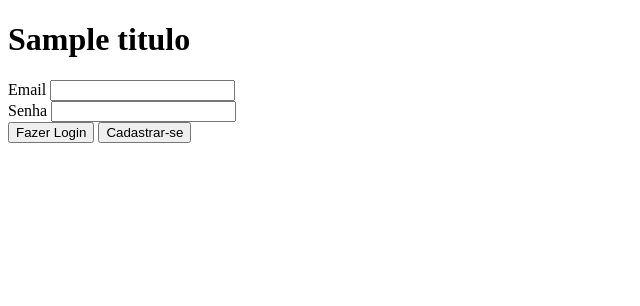
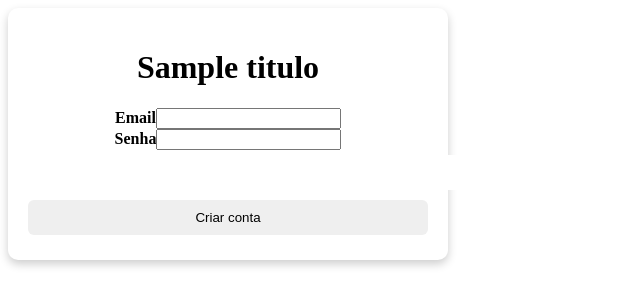
Before and after one commit to RenanAlvares/bugig_solar, a Python web app: template templates/Login.html in a window 1280 px wide. Shown: the top 306 px of the page, without its empty margins (0-640 px from the left). Run offline with Jinja, Linux system fonts and the light colour scheme; the template is opened without the code that fills it: most values are stand-ins (such as "Sample title", 1, 10 or a date in 2020); form fields are guessed from the names that the template uses.

Commit message:
css login

```diff
--- /dev/null
+++ b/static/style/login.css
@@ -0,0 +1,34 @@
+.label_login{
+    margin: 0;
+    padding: 0;
+    display: flex;
+    justify-content: center;
+    width: 100%;
+    display: flex;
+    align-items: center;
+    font-weight: 600;
+}
+
+#login h1 {
+    text-align: center;
+}
+
+#login{
+    width: 100%;
+    max-width: 400px;
+    padding: 20px;
+    background: white;
+    border-radius: 10px;
+    box-shadow: 0px 4px 10px rgba(0,0,0,0.2);
+}
+
+.btn_login{
+    width: 100%;
+    margin: 0;
+    padding: 0;
+    align-items: center;
+    margin: 5px 0;
+    padding: 10px 20px;
+    border: none;
+    border-radius: 6px;
+}
--- a/templates/Login.html
+++ b/templates/Login.html
@@ -3,24 +3,30 @@
 <head>
     <meta charset="UTF-8">
     <meta name="viewport" content="width=device-width, initial-scale=1.0">
+    <link rel="stylesheet" href="scr/style/login.css">
+    <link rel="stylesheet" href="{{ url_for('static', filename='style/login.css') }}">
     <title>{{ titulo }}</title>
 </head>
 <body>
 
+    <div id = "login">
         <h1>{{ titulo }}</h1>
         <form method="post" action="/login">
             {{ form.csrf_token() }}
 
-    <div class="mb-2">
+        <div class ="label_login mb-2">
             {{ form.email.label(class='form-label') }}
             {{ form.email(class='form-control') }}
         </div>
-    <div class="mb-2">
+        <div class="label_login mb-2">
             {{ form.senha.label(class='form-label') }}
             {{ form.senha(class='form-control') }}
         </div>
 
-    <button type="button">Fazer Login</button>
-        <button type="button">Cadastrar-se</button>
+        <div>
+            {{form.entrar(class='btn_login')}}
+            <button type="button" class="btn_login">Criar conta</button>
+        </div>
+    </div>
 </body>
 </html>
```
Also changed, not shown: templates/scr/style/login.css (deleted). Lines whose indentation alone changed are shown as unchanged.
